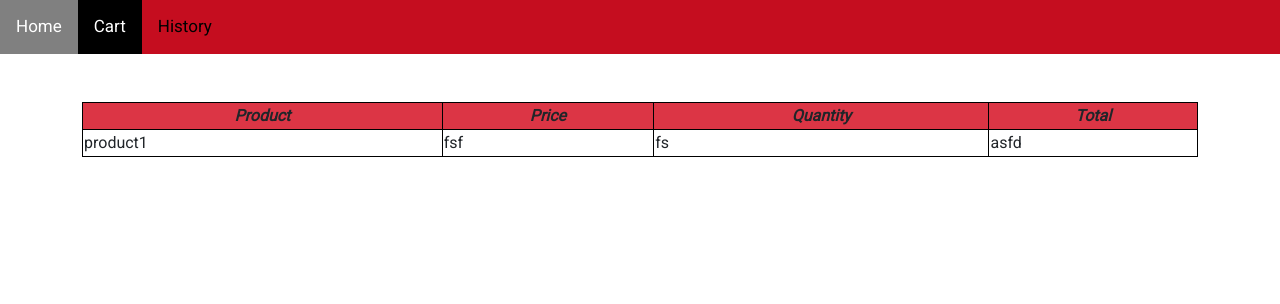
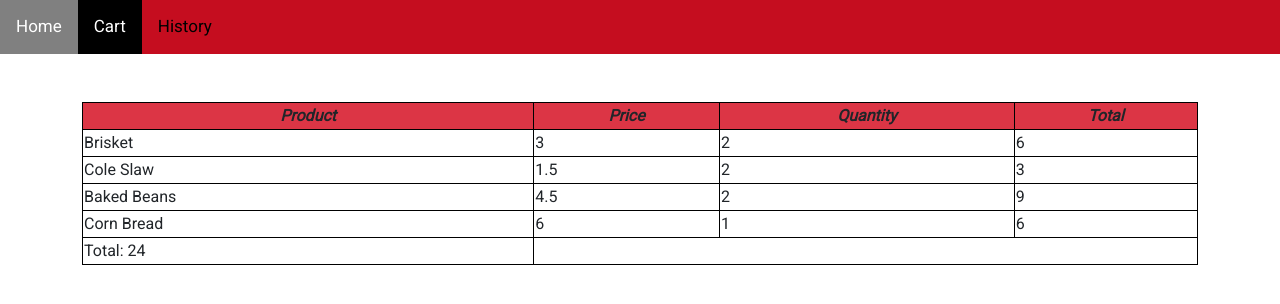
Before and after one commit to Jonathan-Bryant19/food-mood, a React (Create React App) app: page /cart in a window 1280 px wide. Shown: the top 304 px of the page. Built offline with nearby package versions, Linux system fonts and the light colour scheme; data requests are answered from the project's data file.

Commit message:
Total finally works - MVP DONE

```diff
--- a/db.json
+++ b/db.json
@@ -122,6 +122,177 @@
         }
       ],
       "id": 1
+    },
+    {
+      "restaurant": "Byron's Smokehouse",
+      "order": [
+        {
+          "quantity": 6,
+          "price": 3,
+          "food": "Brisket"
+        }
+      ],
+      "id": 2
+    },
+    {
+      "restaurant": "Olive Garden",
+      "order": [
+        {
+          "quantity": 6,
+          "price": 1,
+          "food": "peperroni pizza"
+        },
+        {
+          "quantity": 4,
+          "price": 2,
+          "food": "garlic knots"
+        }
+      ],
+      "id": 3
+    },
+    {
+      "restaurant": "Pho Kitchen",
+      "order": [
+        {
+          "quantity": 3,
+          "price": 0,
+          "food": "Pulled pork"
+        },
+        {
+          "quantity": 2,
+          "price": 1.5,
+          "food": "Cole Slaw"
+        },
+        {
+          "quantity": 1,
+          "price": 4.5,
+          "food": "Baked Beans"
+        },
+        {
+          "quantity": 2,
+          "price": 7,
+          "food": "Chili"
+        },
+        {
+          "quantity": 2,
+          "price": 0,
+          "food": "French Fires"
+        },
+        {
+          "quantity": 2,
+          "price": 2,
+          "food": "unsweatened iced tea"
+        }
+      ],
+      "id": 4
+    },
+    {
+      "restaurant": "Pho Kitchen",
+      "order": [
+        {
+          "quantity": 3,
+          "price": 0,
+          "food": "Pulled pork"
+        },
+        {
+          "quantity": 2,
+          "price": 1.5,
+          "food": "Cole Slaw"
+        },
+        {
+          "quantity": 1,
+          "price": 4.5,
+          "food": "Baked Beans"
+        },
+        {
+          "quantity": 2,
+          "price": 7,
+          "food": "Chili"
+        },
+        {
+          "quantity": 2,
+          "price": 0,
+          "food": "French Fires"
+        },
+        {
+          "quantity": 2,
+          "price": 2,
+          "food": "unsweatened iced tea"
+        }
+      ],
+      "id": 5
+    },
+    {
+      "restaurant": "Pho Kitchen",
+      "order": [
+        {
+          "quantity": 6,
+          "price": 0,
+          "food": "Pulled pork"
+        },
+        {
+          "quantity": 2,
+          "price": 1.5,
+          "food": "Cole Slaw"
+        },
+        {
+          "quantity": 1,
+          "price": 4.5,
+          "food": "Baked Beans"
+        },
+        {
+          "quantity": 2,
+          "price": 7,
+          "food": "Chili"
+        },
+        {
+          "quantity": 4,
+          "price": 0,
+          "food": "French Fires"
+        },
+        {
+          "quantity": 2,
+          "price": 2,
+          "food": "unsweatened iced tea"
+        },
+        {
+          "quantity": 2,
+          "price": 3,
+          "food": "Brisket"
+        },
+        {
+          "quantity": 2,
+          "price": 6,
+          "food": "Corn Bread"
+        }
+      ],
+      "id": 6
+    },
+    {
+      "restaurant": "Pho Kitchen",
+      "order": [
+        {
+          "quantity": 2,
+          "price": 3,
+          "food": "Brisket"
+        },
+        {
+          "quantity": 2,
+          "price": 1.5,
+          "food": "Cole Slaw"
+        },
+        {
+          "quantity": 2,
+          "price": 4.5,
+          "food": "Baked Beans"
+        },
+        {
+          "quantity": 1,
+          "price": 6,
+          "food": "Corn Bread"
+        }
+      ],
+      "id": 7
     }
   ]
 }
--- a/src/components/Cart.js
+++ b/src/components/Cart.js
@@ -1,23 +1,26 @@
 import React, {useEffect, useState} from 'react'
-
+import CartTableItem from './CartTableItem'
 
 function Cart() {
-  const [index, setIndex] = useState()
   const [currentCart, setCurrentCart] = useState([])
-
-
 
   useEffect(() => {
     fetch('http://localhost:3001/Order-History')
       .then(r => r.json())
       .then(res => {
-        setIndex(res.length)
         setCurrentCart(res)
       })
     }, [])
 
-  console.log(index)
-  console.log(currentCart)
+
+  function TableRender() {
+    const totalArr = []
+    mostRecentOrder.order.forEach(element => {
+      totalArr.push(element.price * element.quantity)
+    })
+    console.log(totalArr)
+    const initialValue = 0
+    const testTotal = totalArr.reduce((pv, cv) => pv + cv, initialValue)
 
     return (
       <div className={'container pt-5'}>
@@ -29,11 +32,11 @@ function Cart() {
               <th className='text-center bg-danger'><em>Quantity</em></th>
               <th className='text-center bg-danger'><em>Total</em></th>
             </tr>
+            {mostRecentOrder.order.map((item) => {
+              return <CartTableItem key={item.food} item={item}/>
+            })}
             <tr>
-            <td>product1</td>
-            <td>fsf</td>
-            <td>fs</td>
-            <td>asfd</td>
+              <td>Total: {testTotal}</td>
             </tr>
           </tbody>
         </table>
@@ -41,6 +44,19 @@ function Cart() {
       )
   }
 
+  function NoTableRender() {
+    return <div>Loading...</div>
+  }
 
+  const myIndex = currentCart.length-1
+  const mostRecentOrder = (currentCart[myIndex])
+
+  if (mostRecentOrder === undefined) {
+    return <NoTableRender />
+  } else {
+    return <TableRender />
+  }
+
+}
 
 export default Cart
--- /dev/null
+++ b/src/components/CartTableItem.js
@@ -0,0 +1,15 @@
+import React from 'react'
+
+function CartTableItem( {item}) {
+    console.log(item)
+    return (
+    <tr>
+        <td>{item.food}</td>
+        <td>{item.price}</td>
+        <td>{item.quantity}</td>
+        <td>{item.price * item.quantity}</td>
+    </tr>
+  )
+}
+
+export default CartTableItem
--- a/src/components/Menu.js
+++ b/src/components/Menu.js
@@ -17,9 +17,7 @@ function Menu (){
     },[id])
 
     const menu = restaurant.menu
-
     const restaurantName = restaurant.name
-
     const postOrder =
         {
           "restaurant": restaurantName,
```
Lines whose indentation alone changed are shown as unchanged.
